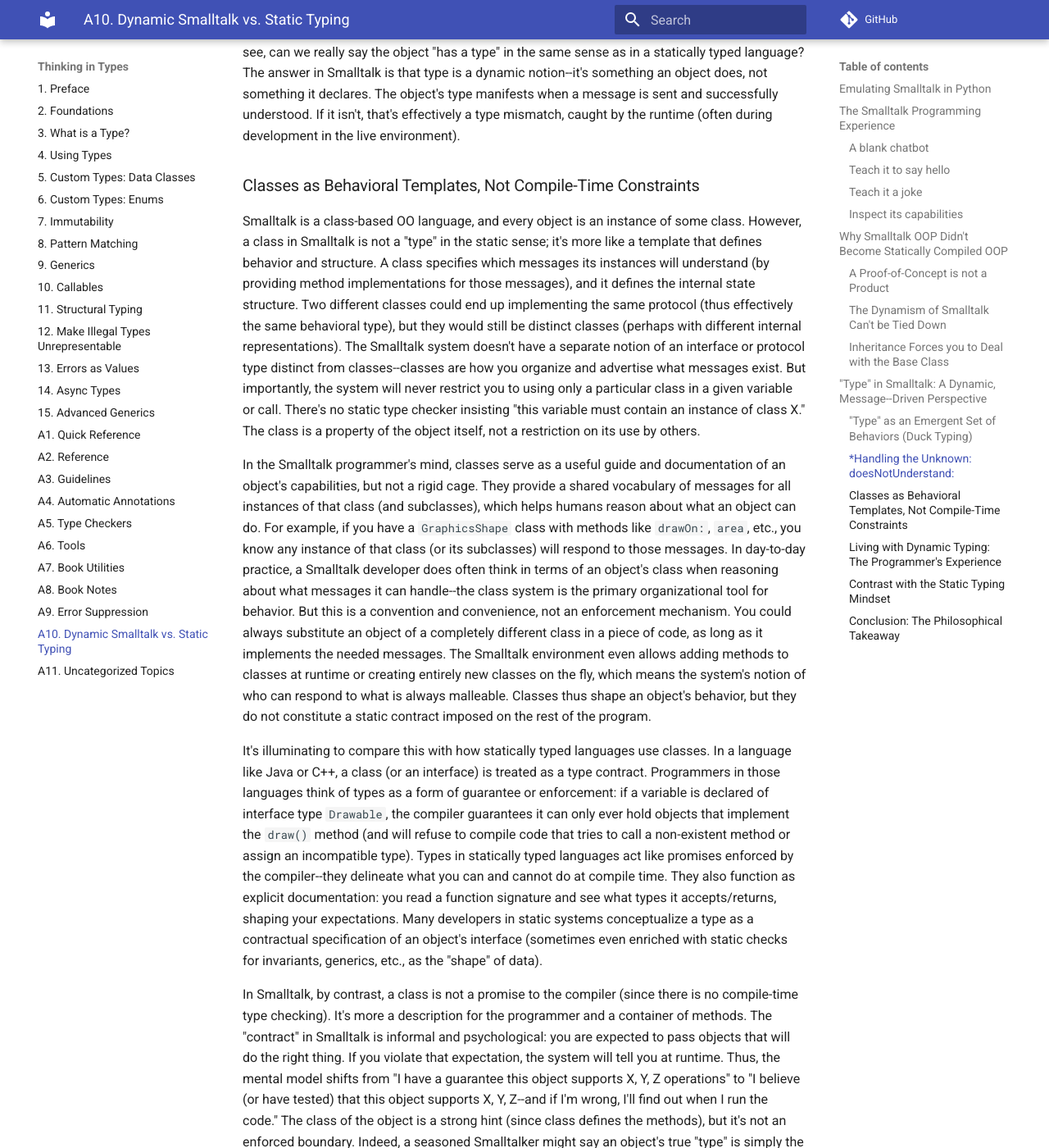
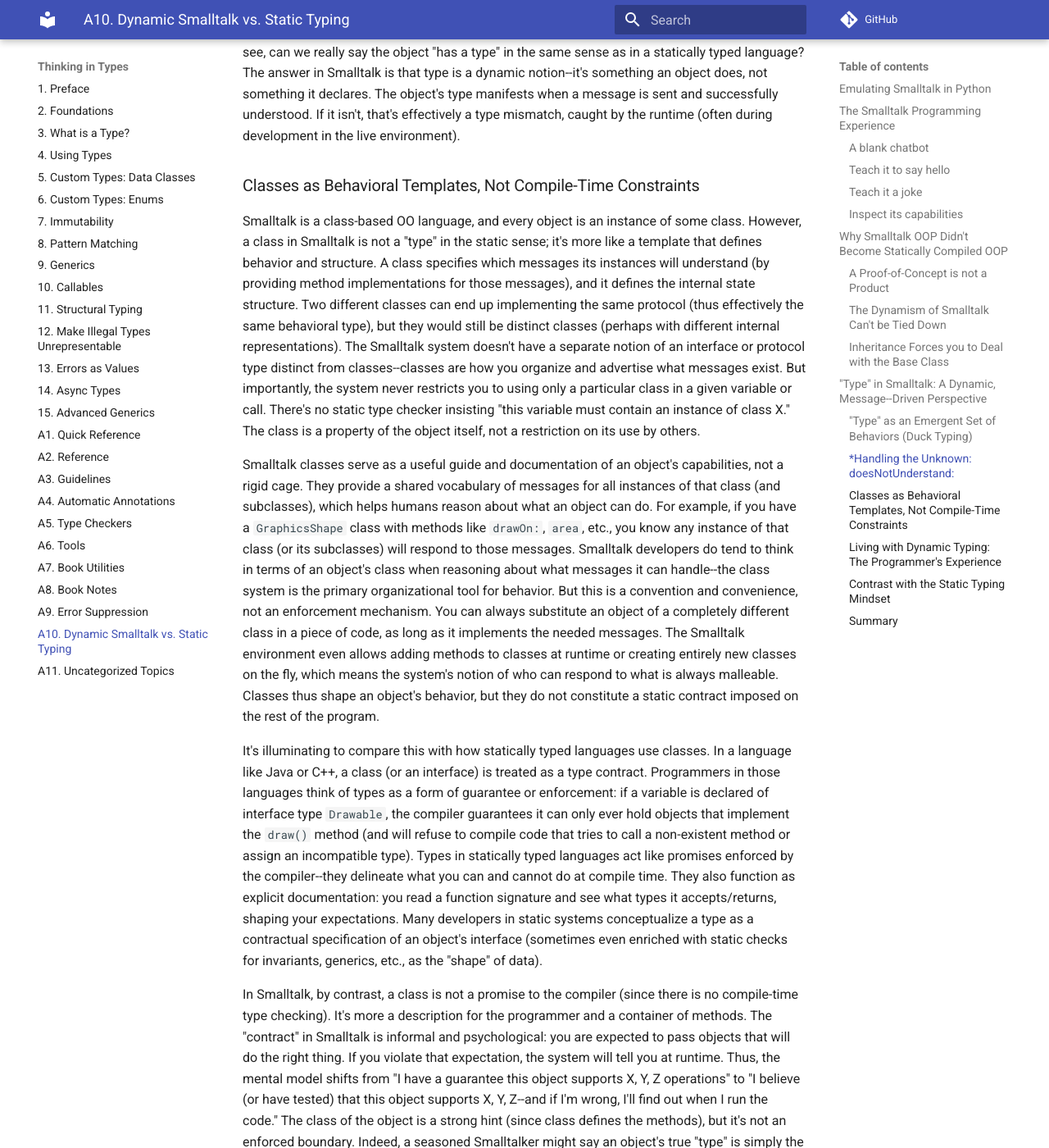
Before and after one commit to ThinkingInTypes/ThinkingInTypes.github.io, an MkDocs documentation site: the page built from Chapters/Z10_Appendix_Dynamic_Smalltalk_vs_Static_Typing.md, in a window 1280 px wide and 1400 px high, scrolled down 9609 px. Shown: the whole window at 82% size. Built offline with MkDocs 1.6.1 and Material for MkDocs 9.7.7, drawn with Linux system fonts in a browser that asks for light colours; comment, search, counter and statistics services are not loaded; some of the changed text lies outside the part shown.

Commit message:
Update Z10_Appendix_Dynamic_Smalltalk_vs_Static_Typing.md

```diff
--- a/Chapters/Z10_Appendix_Dynamic_Smalltalk_vs_Static_Typing.md
+++ b/Chapters/Z10_Appendix_Dynamic_Smalltalk_vs_Static_Typing.md
@@ -399,14 +399,14 @@
 but critically, developers can override this method to change the behavior.
 This means an object can be designed to gracefully handle any message at all, even ones not originally defined in its class's method dictionary.
 
-For example, one could create a proxy object that intercepts all messages via `doesNotUnderstand:` and forwards them to another object,
+For example, one can create a proxy object that intercepts all messages via `doesNotUnderstand:` and forwards them to another object,
 or a stub that logs all unknown messages for testing.
 In fact, Smalltalk was the first language to introduce this kind of open-ended message handling, and it unlocks a lot of power.
 Using `doesNotUnderstand:`, programmers have implemented features like remote method invocation proxies,
 lazy-loaded objects, futures, and other patterns that require catching arbitrary messages at runtime.
 The existence of `doesNotUnderstand:` underscores that an object's "type" (its message-handling ability) isn't necessarily fixed by its class--it can be extended or altered at runtime in a very dynamic fashion.
 Thanks to this mechanism, an object can respond to a message without considering when it was written.
-From a philosophical view, this pushes the "duck typing" idea to the extreme: an object can choose to attempt anything asked of it,
+This pushes the "duck typing" idea to the extreme: an object can choose to attempt anything asked of it,
 defining its behavior on the fly.
 
 The flip side is that you truly don't know if a given message will be handled until you send it.
@@ -423,22 +423,22 @@
 Smalltalk is a class-based OO language, and every object is an instance of some class.
 However, a class in Smalltalk is not a "type" in the static sense; it's more like a template that defines behavior and structure.
 A class specifies which messages its instances will understand (by providing method implementations for those messages), and it defines the internal state structure.
-Two different classes could end up implementing the same protocol (thus effectively the same behavioral
+Two different classes can end up implementing the same protocol (thus effectively the same behavioral
 type), but they would still be distinct classes (perhaps with different internal representations).
 The Smalltalk system doesn't have a separate notion of an interface or protocol type distinct from classes--classes are how you organize and advertise what messages exist.
-But importantly, the system will never restrict you to using only a particular class in a given variable or call.
+But importantly, the system never restricts you to using only a particular class in a given variable or call.
 There's no static type checker insisting "this variable must contain an instance of class X."
 The class is a property of the object itself, not a restriction on its use by others.
 
-In the Smalltalk programmer's mind, classes serve as a useful guide and documentation of an object's capabilities, but not a rigid cage.
+Smalltalk classes serve as a useful guide and documentation of an object's capabilities, not a rigid cage.
 They provide a shared vocabulary of messages
 for all instances of that class (and subclasses), which helps humans reason about what an object can do.
 For example, if you have a `GraphicsShape` class with methods like `drawOn:`,
 `area`, etc., you know any instance of that class (or its subclasses) will respond to those messages.
-In day-to-day practice, a Smalltalk developer
-does often think in terms of an object's class when reasoning about what messages it can handle--the class system is the primary organizational tool for behavior.
+Smalltalk developers do
+tend to think in terms of an object's class when reasoning about what messages it can handle--the class system is the primary organizational tool for behavior.
 But this is a convention and convenience, not an enforcement mechanism.
-You could always substitute an object of a completely different class in a piece of code, as long as it implements the needed messages.
+You can always substitute an object of a completely different class in a piece of code, as long as it implements the needed messages.
 The Smalltalk environment even allows adding methods to classes at runtime or creating entirely new classes on the fly,
 which means the system's notion of who can respond to what is always malleable.
 Classes thus shape an object's behavior, but they do not constitute a static contract imposed on the rest of the program.
@@ -464,7 +464,7 @@
 The class of the object is a strong hint (since class defines the methods), but it's not an enforced boundary.
 Indeed, a seasoned Smalltalker might say an object's true "type" is simply the set of messages it knows how to
 handle, regardless of its class name.
-The class is one way to know that set, but it's not the only way--you could also query the object at runtime (ask it `respondsTo:` a certain selector) or consult documentation/tests.
+The class is one way to know that set, but it's not the only way--you can also query the object at runtime (ask it `respondsTo:` a certain selector) or consult documentation/tests.
 
 ### Living with Dynamic Typing: The Programmer's Experience
 
@@ -554,7 +554,7 @@
 letting different kinds of objects participate as long as they behave appropriately.
 As the Smalltalk ethos would suggest, "Look at what the object does, not what it says it is."
 
-### Conclusion: The Philosophical Takeaway
+### Summary
 
 From a practical and philosophical perspective, "type" in Smalltalk is less a label and more a dynamic quality of an object's behavior.
 It's defined by the messages an object understands and how it respond--this is ultimately determined the class methods along with any clever
```
